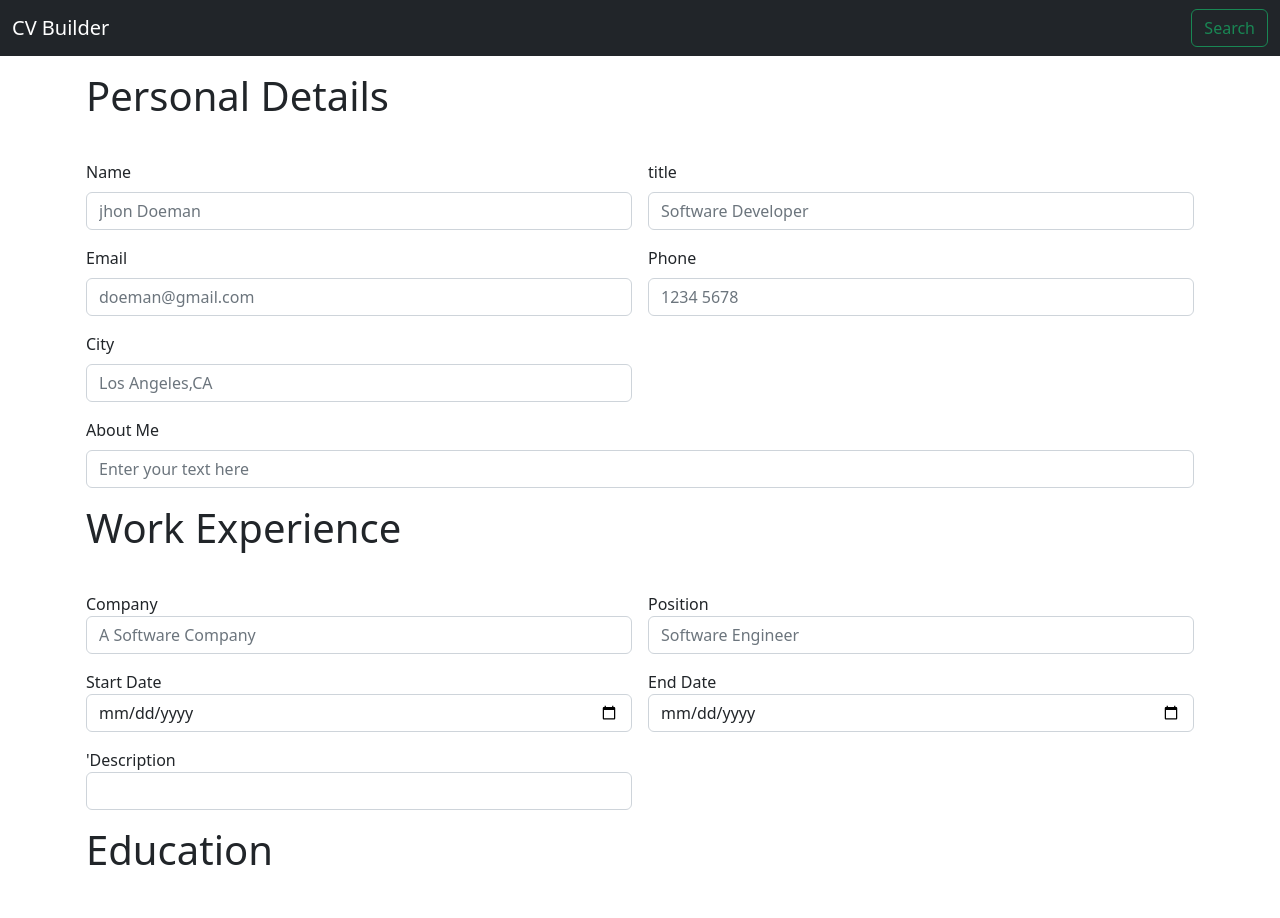
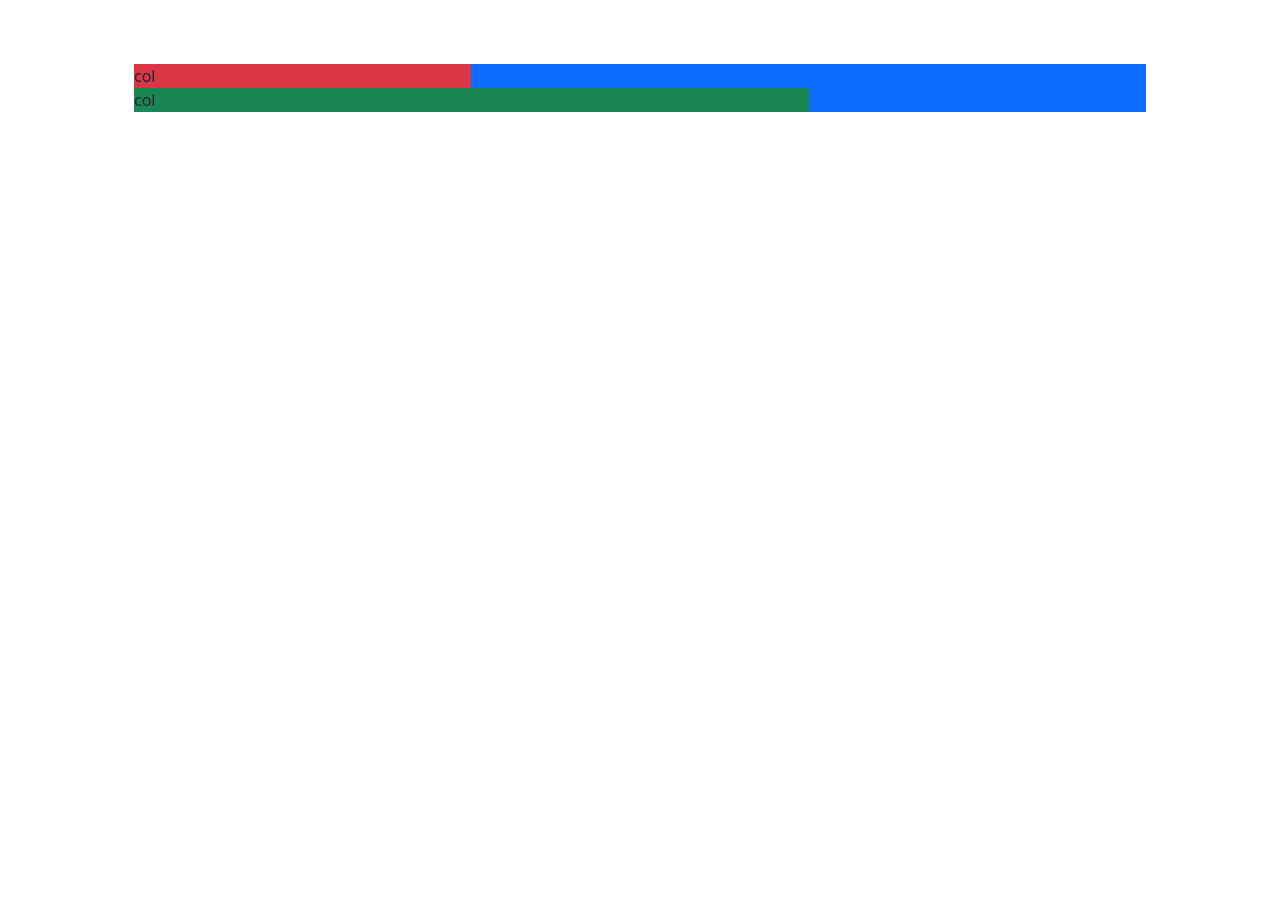
Before and after one commit to n0wherefast/CV-builder-React-Ts, a React (Create React App) app: page / in a window 1280 px wide. Shown: the top 918 px of the page. After the commit the page ends 800 px from the top, so only its background shows below. Built offline with nearby package versions, Linux system fonts and the light colour scheme.

Commit message:
implemendet logic add and remove forms on  cmponents : Education and WorkExperience

```diff
--- a/src/App.tsx
+++ b/src/App.tsx
@@ -3,6 +3,7 @@ import { WorkExperience } from './Components/WorkExperience';
 import { Education } from './Components/Education';
 import Navbar from './Components/Navbar';
 import { Button } from './Components/utils';
+import Cvready from './Components/Cvready';
 // import './App.css';
 import {  useEffect, useState } from 'react';
 
@@ -24,7 +25,7 @@ function App() {
   const pullDataEdu = (data:object) => {
      setEdu(data)
   }
-
+console.log(workExp)
 
 useEffect(()=>{
 
@@ -39,10 +40,10 @@ useEffect(()=>{
 
   return (
     <>
-        <Navbar/>
+        {/* <Navbar/> */}
         <div className='container p-3'>
 
-            <form className='row g-3'>
+            {/* <form className='row g-3'>
 
                 <h1><p>Personal Details</p></h1>
                 <PersonalDetails
@@ -58,13 +59,14 @@ useEffect(()=>{
                 />
                 <Button
                   type={"submit"}
-                  className={"btn btn-outline-success"}
+                  className={"btn btn-outline-success d-grid gap-2 col-4 mx-auto"}
                   name={"Submit"}
                   onClick={handleSubmit}
                   />
 
-            </form>
+            </form> */}
 
+           <Cvready/>
         </div>
 
     </>
--- a/src/Components/Cvready.tsx
+++ b/src/Components/Cvready.tsx
@@ -2,7 +2,9 @@ import React from 'react'
 
 export default function Cvready() {
   return (
-    <div>
+    <div className=' bg-primary m-5 row-5' >
+      <div className=' bg-danger col-4'>col</div>
+      <div className=' bg-success col-8'>col</div>
 
     </div>
   )
--- a/src/Components/Education.tsx
+++ b/src/Components/Education.tsx
@@ -1,11 +1,12 @@
 import React,{useEffect, useState} from 'react'
 import data from '../inputData.json'
-import { InputField, inputFields } from './utils'
+import { InputField, inputFields,Button } from './utils'
 
 export  const Education = ({func}:any) => {
 
 const [value,setValue] = useState ({ course:"",university:"",date:"",description:"" })
-const Education_Data_Referece : any = data.Education_Data_Referece;
+const [add,setAdd] = useState<string[]> ([]);
+const Education_Data_Reference : any = data.Education_Data_Referece;
 
 
 const onChangeHandler = (input: string) => (e: React.ChangeEvent<HTMLInputElement>) => {
@@ -16,9 +17,18 @@ const onChangeHandler = (input: string) => (e: React.ChangeEvent<HTMLInputElemen
     func(value)
   },[value])
 
+
+  const handleClickAdd = () =>{
+    setAdd(add =>[...add, 'item'])
+}
+
+const handleClickRem = () =>{
+  setAdd(item => item.filter((_, index) => index !==0))
+}
+
   return (
     <>
-    {Education_Data_Referece.map((item:inputFields ) =>{
+    {Education_Data_Reference.map((item:inputFields ) =>{
 const {id,name,type,classNameLabel,classname,classnameInput,placeholder,value,change} = item
       return  <InputField
             key={id}
@@ -32,6 +42,38 @@ const {id,name,type,classNameLabel,classname,classnameInput,placeholder,value,ch
             onChange={onChangeHandler(change!)}
             />
     })}
+
+   <div className='classname'>
+       <Button className={"btn btn-outline-success m-2"} onClick={handleClickAdd} type={"button"} name={"Add"}/>
+    </div>
+
+
+    {add.map((item:string) => {
+
+return <div key={item}>
+        {Education_Data_Reference.map((item:inputFields ) => {
+        const {id,name,type,classNameLabel,classname,classnameInput,placeholder,value,change} = item
+        return <InputField
+            key={id}
+            name={name}
+            type={type}
+            classNameLabel={classNameLabel}
+            classname={classname}
+            classnameInput={classnameInput}
+            placeholder={placeholder}
+            value={value}
+            onChange={onChangeHandler(change!)}
+            />
+      })}
+
+        <div className='classname'>
+          <Button className={"btn btn-outline-success m-2"} onClick={handleClickAdd} type={"button"} name={"Add"}/>
+          <Button className={"btn btn-outline-danger"} onClick={handleClickRem} type={"button"} name={"Remove"}/>
+        </div>
+         </div>
+
+      })}
+
       </>
   )
 }
--- a/src/Components/Navbar.tsx
+++ b/src/Components/Navbar.tsx
@@ -4,12 +4,12 @@ import { Button } from './utils'
 export default function Navbar() {
   return (
 
-       <nav className="navbar navbar-dark bg-dark">
-  <div className="container-fluid">
+       <nav className="navbar  navbar-dark bg-dark fixed-top ">
+  <div className="container-fluid ">
     <div className="navbar-brand">CV Builder</div>
-    <form className="d-flex" role="search">
+
       <Button className={"btn btn-outline-success"} type={"submit"} name={"Search"} />
-    </form>
+
   </div>
 </nav>
 
--- a/src/Components/PersonalDetails.tsx
+++ b/src/Components/PersonalDetails.tsx
@@ -26,7 +26,7 @@ export const PersonalDetails = ({func}:any) => {
 
 
   const onChangeHandler = (input: string) => (e: React.ChangeEvent<HTMLInputElement>) => {
-   setValue({ ...value, [input] :e.currentTarget.value})
+   setValue({ ...value, [input] : e.currentTarget.value})
   }
 
   return (
--- a/src/Components/WorkExperience.tsx
+++ b/src/Components/WorkExperience.tsx
@@ -1,17 +1,24 @@
 import React,{ useEffect, useState} from 'react'
 import data from '../inputData.json'
-import { InputField, inputFields } from './utils'
+import { InputField, inputFields,Button } from './utils'
 
-export const WorkExperience = ({func}:any) => {
+export const WorkExperience = ({func}: any ) => {
 
-
-  const [value,setValue] = useState ({ company:"",position:"",start:"",end:"",description:"" })
+  const [value,setValue] = useState<object> ({ company:"",position:"",start:"",end:"",description:"" })
+  const [add,setAdd] = useState<string[]> ([]);
+  const Work_Experience_Data_Reference : any = data.Work_Experience_Data_Reference;
 
   useEffect( ()=>{
     func(value)
   },[value])
 
-const Work_Experience_Data_Reference : any = data.Work_Experience_Data_Reference;
+const handleClickAdd = () =>{
+    setAdd(add =>[...add, 'item'])
+}
+
+const handleClickRem = () =>{
+  setAdd(item => item.filter((_, index) => index !==0))
+}
 
 
 const onChangeHandler = (input: string) => (e: React.ChangeEvent<HTMLInputElement>) => {
@@ -20,7 +27,7 @@ const onChangeHandler = (input: string) => (e: React.ChangeEvent<HTMLInputElemen
 
   return (
     <>
-    {Work_Experience_Data_Reference.map((item:inputFields ) =>{
+    {Work_Experience_Data_Reference.map((item:inputFields ) => {
        const {id,name,type,classNameLabel,classname,classnameInput,placeholder,value,change} = item
        return <InputField
             key={id}
@@ -34,6 +41,37 @@ const onChangeHandler = (input: string) => (e: React.ChangeEvent<HTMLInputElemen
             onChange={onChangeHandler(change!)}
             />
     })}
+
+    <div className='classname'>
+       <Button className={"btn btn-outline-success m-2"} onClick={handleClickAdd} type={"button"} name={"Add"}/>
+    </div>
+
+ {add.map((item:string) => {
+
+     return <div key={item} >
+        {Work_Experience_Data_Reference.map((item:inputFields ) => {
+        const {id,name,type,classNameLabel,classname,classnameInput,placeholder,value,change} = item
+        return <InputField
+            key={id}
+            name={name}
+            type={type}
+            classNameLabel={classNameLabel}
+            classname={classname}
+            classnameInput={classnameInput}
+            placeholder={placeholder}
+            value={value}
+            onChange={onChangeHandler(change!)}
+            />
+      })}
+
+        <div className='classname'>
+          <Button className={"btn btn-outline-success m-2"} onClick={handleClickAdd} type={"button"} name={"Add"}/>
+          <Button className={"btn btn-outline-danger"} onClick={handleClickRem} type={"button"} name={"Remove"}/>
+        </div>
+      </div>
+
+  })}
+
       </>
   )
 }
--- a/src/Components/utils.tsx
+++ b/src/Components/utils.tsx
@@ -2,8 +2,8 @@
 export interface inputFields {
   id?:number,
   name: string,
-  type:string,
-  classNameLabel:string,
+  type: 'text' | 'number' | 'date' |'textarea',
+  classNameLabel:"form-label",
   classname : string,
   classnameInput:string,
   placeholder:string,
@@ -13,7 +13,8 @@ export interface inputFields {
 
 }
 interface Buttons{
-  type:any,
+
+  type: 'submit' | 'reset' | 'button'
   className:string,
   name:string,
   onClick?:any,
@@ -41,14 +42,15 @@ export  function InputField({type,name,classNameLabel,classnameInput,placeholder
 }
 
 
-export  function Button({type,className,name,onClick}:Buttons) {
+export  function Button ({type,className,name,onClick}:Buttons) {
   // const {type,className,name,onClick} = props
     return (
       <button
-        type={type}
-        className={className}
-        onClick={onClick}>
+         type={type}
+         className={className}
+         onClick={onClick}
+        >
           {name}
-          </button>
+      </button>
     )
   }
--- a/src/inputData.json
+++ b/src/inputData.json
@@ -76,7 +76,7 @@
         "name":"Company",
         "type":"text",
         "change":"company",
-        "classnamelabel":"form-label",
+        "classNameLabel":"form-label",
         "classname":"col-md-6",
         "classnameInput":"form-control",
         "placeholder":"A Software Company"
@@ -87,7 +87,7 @@
         "name":"Position",
          "type":"text",
          "change":"'position",
-         "classnamelabel":"form-label",
+         "classNameLabel":"form-label",
          "classname":"col-md-6",
          "classnameInput":"form-control",
          "placeholder":"Software Engineer"
@@ -99,7 +99,7 @@
          "name":"Start Date",
          "type":"date",
          "change":"start",
-         "classnamelabel":"form-label",
+         "classNameLabel":"form-label",
          "classname":"col-md-6",
          "classnameInput":"form-control"
     },
@@ -109,7 +109,7 @@
         "name":"End Date",
          "type":"date",
          "change":"end",
-         "classnamelabel":"form-label",
+         "classNameLabel":"form-label",
          "classname":"col-md-6",
          "classnameInput":"form-control"
 
@@ -120,8 +120,8 @@
          "name":"'Description",
          "type":"'text",
          "change":"description",
-         "classnamelabel":"form-label",
-         "classname":"col-md-6",
+         "classNameLabel":"form-label",
+         "classname":"col-md-12",
          "classnameInput":"form-control",
         " placeholder":"Enter here your description"
     }
@@ -134,7 +134,7 @@
          "name":"Course",
          "type":"text",
          "change":"course",
-         "classnamelabel":"form-label",
+         "classNameLabel":"form-label",
          "classname":"col-md-6",
          "classnameInput":"form-control",
          "placeholder":"Course"
@@ -146,7 +146,7 @@
          "name":"University",
          "type":"text",
          "change":"school",
-         "classnamelabel":"form-label",
+         "classNameLabel":"form-label",
          "classname":"col-md-6",
          "classnameInput":"form-control",
          "placeholder":"Harvard University"
@@ -169,7 +169,7 @@
          "name":"Description",
          "type":"text",
          "change":"descriptionEdu",
-         "classnamelabel":"form-label",
+         "classNameLabel":"form-label",
          "classname":"col-12",
          "classnameInput":"form-control"
     }
```
